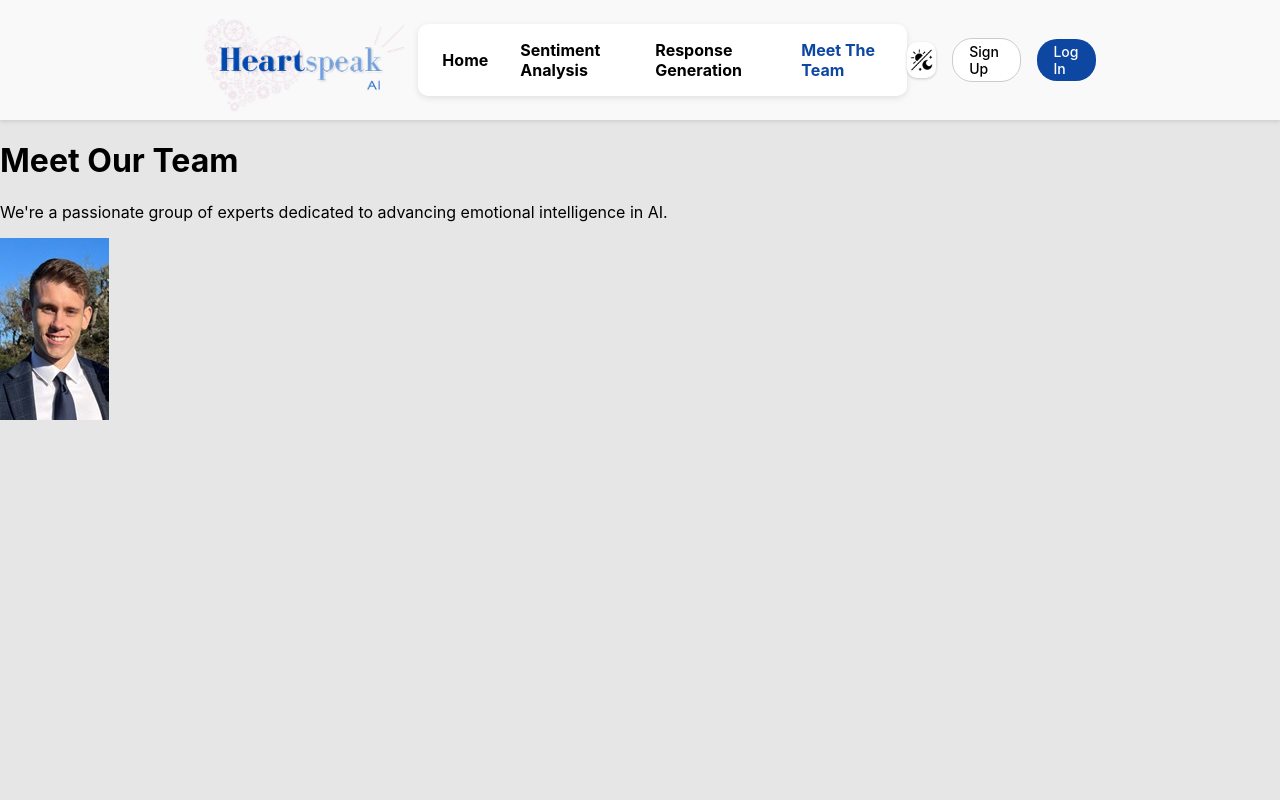
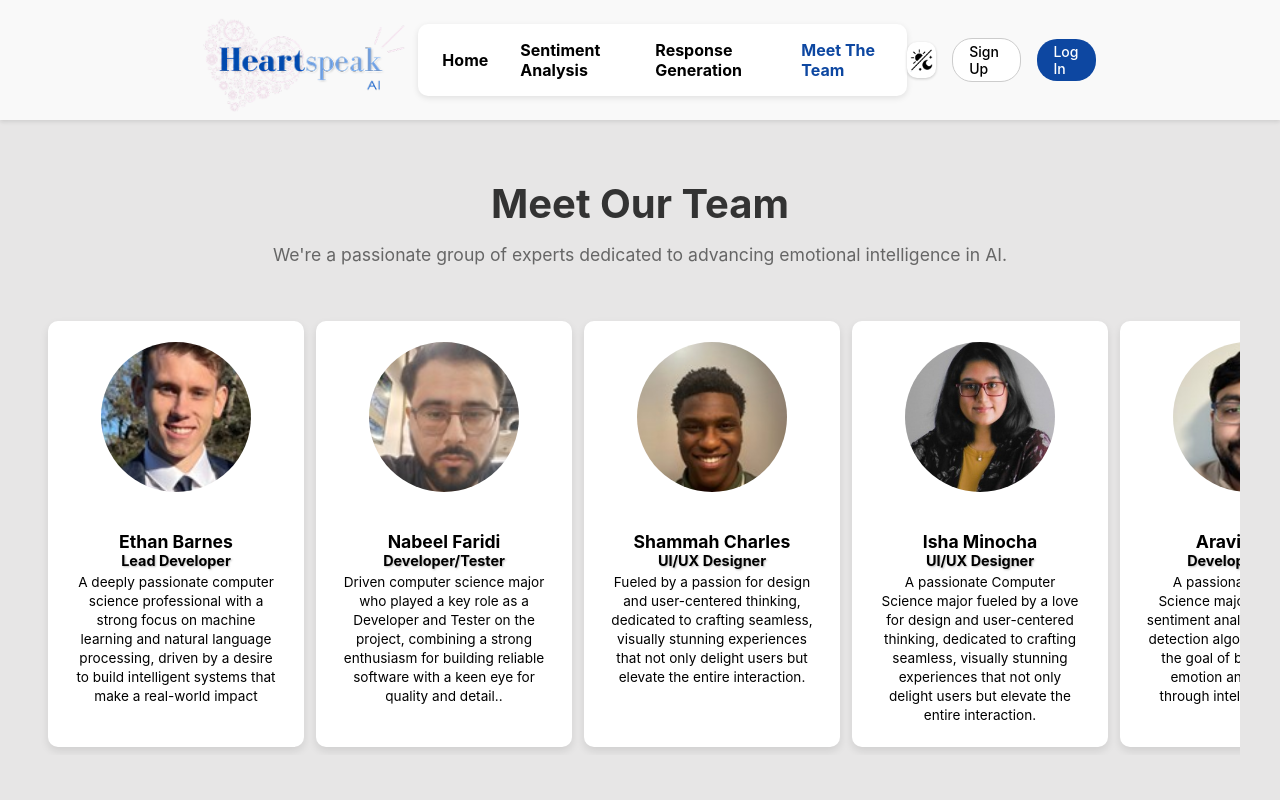
Before and after one commit to KSU-Sentiment-Analysis/sentiment-analysis-Integration, a React (Create React App) app in the folder client/: page /team in a window 1280 px wide. Shown: the top 800 px of the page. Built offline with nearby package versions, Linux system fonts and the light colour scheme.

Commit message:
Add files via upload

```diff
--- a/client/src/styles/style.css
+++ b/client/src/styles/style.css
@@ -195,3 +195,335 @@
       text-align: center;
     }
   }
+
+.header {
+    display: flex;
+    justify-content: space-between;
+    align-items: center;
+    padding: 1rem 4rem;
+    background: #ffffff;
+    box-shadow: 0 2px 4px rgba(0,0,0,0.1);
+    transition: all 0.3s ease;
+    width: 100%;
+    box-sizing: border-box;
+}
+
+.header.dark {
+    background: #1a1a1a;
+    color: #ffffff;
+}
+
+.header-left {
+    flex: 1;
+    display: flex;
+    align-items: center;
+    gap: 1rem;
+}
+
+.heartspeak-icon {
+    height: 40px;
+    width: auto;
+    transition: transform 0.3s ease;
+}
+
+.heartspeak-icon:hover {
+    transform: scale(1.1);
+}
+
+.bar {
+    display: flex;
+    gap: 2rem;
+    align-items: center;
+    margin-left: auto;
+}
+
+.nav-item, .login-btn, .signup-btn {
+    text-align: center;
+    text-decoration: none;
+    color: inherit;
+    font-weight: 500;
+    padding: 0.5rem 1rem;
+    border-radius: 4px;
+    transition: all 0.3s ease;
+}
+
+.nav-item:hover, .login-btn:hover, .signup-btn:hover {
+    background: rgba(0,0,0,0.05);
+    transform: translateY(-2px);
+}
+
+.header.dark .nav-item:hover,
+.header.dark .login-btn:hover,
+.header.dark .signup-btn:hover {
+    background: rgba(255,255,255,0.1);
+}
+
+.login-btn {
+    border: 1px solid #007bff;
+    color: #007bff;
+}
+
+.signup-btn {
+    background: #007bff;
+    color: white;
+    border: none;
+}
+
+.header-right {
+    display: flex;
+    align-items: center;
+    gap: 2rem;
+    margin-left: 2rem;
+}
+
+.light-dark-mode {
+    cursor: pointer;
+    padding: 0.75rem;
+    border-radius: 50%;
+    transition: all 0.3s ease;
+    margin-right: 2rem;
+    background: rgba(0,0,0,0.03);
+}
+
+.light-dark-mode:hover {
+    background: rgba(0,0,0,0.05);
+}
+
+.day-and-night {
+    width: 24px;
+    height: 24px;
+}
+
+
+/* Add these at the top of your CSS file */
+:root {
+    --bg-light: #ffffff;
+    --text-light: #000000;
+    --bg-dark: #1a1a1a;
+    --text-dark: #ffffff;
+}
+
+/* Dark mode styles */
+.dark-mode {
+    background-color: var(--bg-dark) !important;
+    color: var(--text-dark) !important;
+}
+
+.dark-mode .header {
+    background-color: #2d2d2d !important;
+    color: var(--text-dark) !important;
+}
+
+.dark-mode .nav-item {
+    color: var(--text-dark) !important;
+}
+
+.dark-mode .login-btn {
+    color: #4dabff !important;
+    border-color: #4dabff !important;
+}
+
+.dark-mode .signup-btn {
+    background-color: #4dabff !important;
+    color: var(--text-dark) !important;
+}
+
+.dark-mode .light-dark-mode:hover {
+    background: rgba(255, 255, 255, 0.1) !important;
+}
+
+body.dark-mode {
+    background-color: var(--bg-dark);
+    color: var(--text-dark);
+}
+
+.team-container {
+    max-width: 1200px;
+    margin: 0 auto;
+    padding: 2rem;
+}
+
+.team-title {
+    text-align: center;
+    font-size: 2.5rem;
+    margin-bottom: 1rem;
+    color: #333;
+}
+
+.team-description {
+    text-align: center;
+    font-size: 1.1rem;
+    color: #666;
+    max-width: 800px;
+    margin: 0 auto 3rem;
+}
+
+.team-grid {
+    display: flex;
+    overflow-x: auto;
+    gap: 0.75rem;
+    padding: 0.5rem;
+    scroll-behavior: smooth;
+    -webkit-overflow-scrolling: touch;
+    scrollbar-width: thin;
+    scrollbar-color: rgba(0, 123, 255, 0.5) rgba(0, 0, 0, 0.1);
+}
+
+.team-grid::-webkit-scrollbar {
+    height: 8px;
+}
+
+.team-grid::-webkit-scrollbar-track {
+    background: rgba(0, 0, 0, 0.1);
+    border-radius: 4px;
+}
+
+.team-grid::-webkit-scrollbar-thumb {
+    background-color: rgba(0, 123, 255, 0.5);
+    border-radius: 4px;
+}
+
+.team-member-card {
+    background: #fff;
+    border-radius: 10px;
+    padding: 1rem;
+    text-align: center;
+    box-shadow: 0 4px 8px rgba(0, 0, 0, 0.1);
+    transition: all 0.4s cubic-bezier(0.175, 0.885, 0.32, 1.275);
+    border: 2px solid transparent;
+    display: flex;
+    flex-direction: column;
+    justify-content: flex-start;
+    align-items: center;
+    gap: 0.0rem;
+    flex: 0 0 220px;
+    min-width: 220px;
+    min-height: 350px;
+    cursor: pointer;
+}
+
+.team-member-card:hover {
+    transform: translateY(-5px) rotate(1deg);
+    box-shadow: 0 12px 24px rgba(0, 123, 255, 0.3);
+    border-color: #007bff;
+}
+
+.team-member-card:hover .team-member-image {
+    transform: scale(1.08) rotate(2deg);
+    border-color: #007bff;
+    box-shadow: 0 0 20px rgba(0, 123, 255, 0.3);
+    filter: brightness(1.1) contrast(1.1);
+}
+
+.team-member-image {
+    width: 150px;
+    height: 150px;
+    border-radius: 50%;
+    object-fit: cover;
+    margin-bottom: -8.0rem;
+    transition: all 0.4s cubic-bezier(0.175, 0.885, 0.32, 1.275);
+    border: 3px solid transparent;
+    box-shadow: 0 0 0 0 rgba(0, 123, 255, 0);
+}
+
+.team-member-image:hover {
+    transform: scale(1.08) rotate(2deg);
+    border-color: #007bff;
+    box-shadow: 0 0 20px rgba(0, 123, 255, 0.3);
+    filter: brightness(1.1) contrast(1.1);
+}
+
+.team-member-name {
+    font-size: 1.1rem;  /* Slightly smaller font */
+    margin: 0;
+    padding: 0;
+}
+
+.team-member-role {
+    font-size: 0.9rem;
+    margin: 0;
+    padding: 0;
+    text-shadow: 1px 1px 2px rgba(128, 128, 128, 0.5);
+}
+
+.team-member-description {
+    font-size: 0.85rem;  /* Slightly smaller font */
+    line-height: 1.4;
+    margin: 0.25rem 0;
+    padding: 0 0.5rem;
+}
+
+.read-bio-button {
+    background-color: #007bff;
+    color: white;
+    border: none;
+    padding: 0.5rem 1.5rem;
+    border-radius: 20px;
+    cursor: pointer;
+    font-size: 0.9rem;
+    margin-top: 0.5rem;
+    transition: all 0.3s ease;
+}
+
+.read-bio-button:hover {
+    background-color: #0056b3;
+    transform: translateY(-2px);
+}
+
+@keyframes fadeIn {
+    from {
+        opacity: 0;
+        transform: translateY(-10px);
+    }
+    to {
+        opacity: 1;
+        transform: translateY(0);
+    }
+}
+
+/* Dark mode styles for team page */
+.dark-mode .team-container {
+    background-color: var(--bg-dark);
+}
+
+.dark-mode .team-title {
+    color: var(--text-dark);
+}
+
+.dark-mode .team-description {
+    color: #bbb;
+}
+
+.dark-mode .team-member-card {
+    background-color: #2d2d2d;
+}
+
+.dark-mode .team-member-name {
+    color: var(--text-dark);
+}
+
+.dark-mode .team-member-role {
+    color: #4dabff;
+}
+
+.dark-mode .team-member-description {
+    color: #bbb;
+}
+
+body.dark-mode .header {
+    background-color: var(--bg-dark);
+    color: var(--text-dark);
+}
+
+body.dark-mode .nav-item {
+    color: var(--text-dark);
+}
+
+body.dark-mode .login-btn {
+    border-color: #4dabff;
+    color: #4dabff;
+}
+
+body.dark-mode .signup-btn {
+    background: #4dabff;
+}
```
